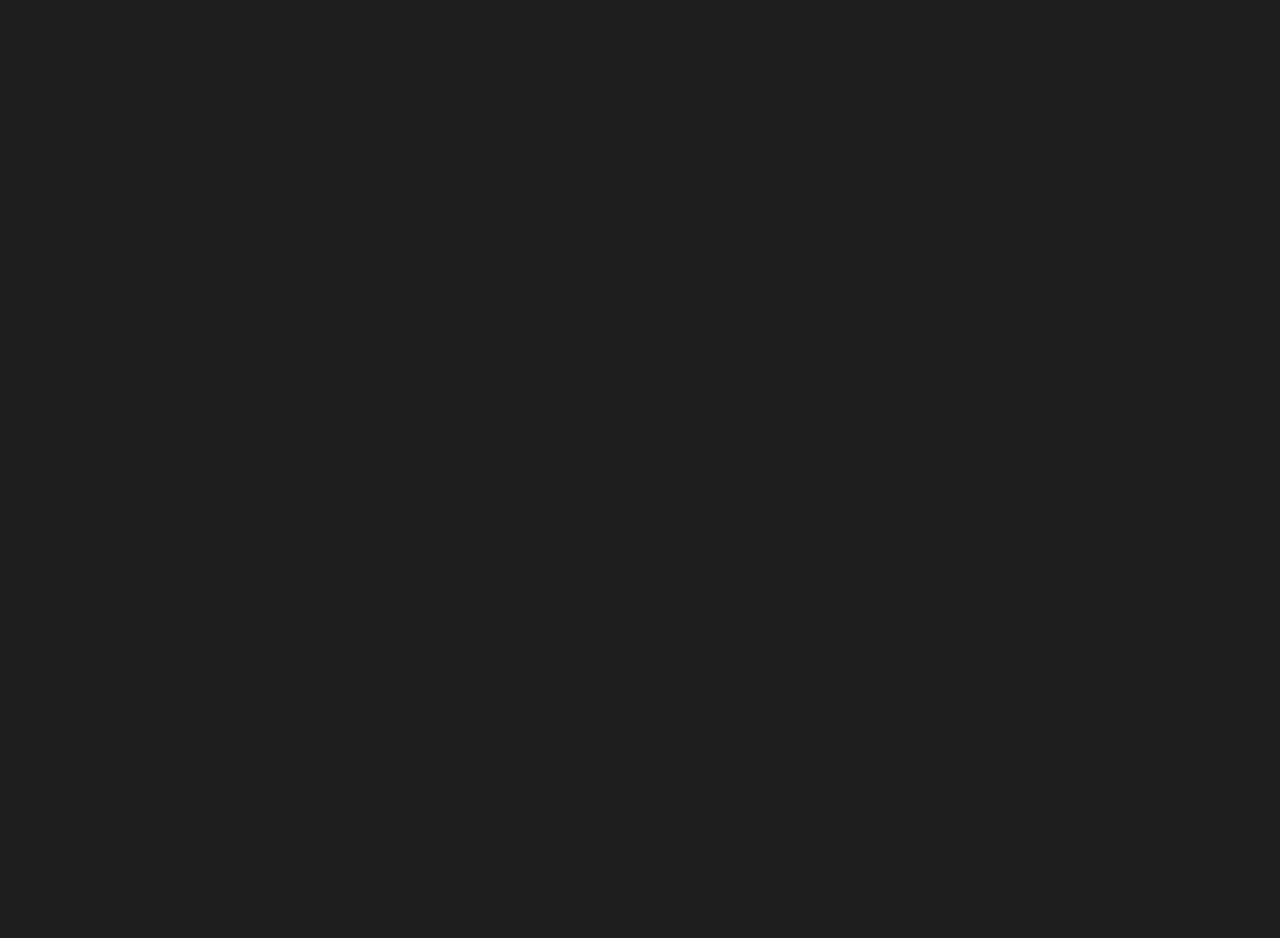
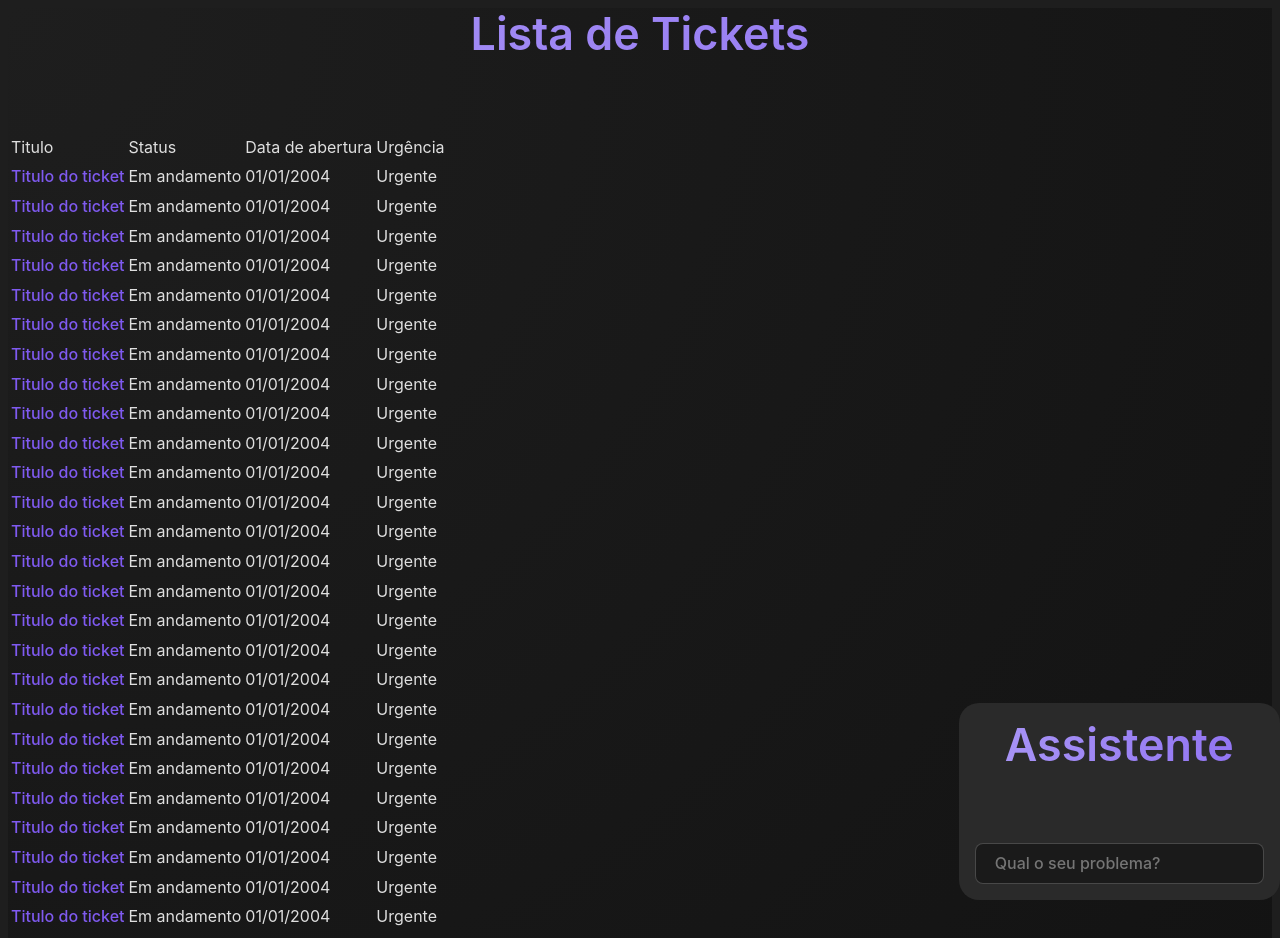
Before and after one commit to werean/PIM, a React (Vite) app in the folder frontend/: page /tickets in a window 1280 px wide. Before the commit this address had no page. Shown: the top 938 px of the page. Before the commit the page ends 800 px from the top, so only its background shows below. Built offline with nearby package versions, Linux system fonts and the light colour scheme.

Commit message:
feat: criacao da pagina de tickets

```diff
--- a/frontend/package.json
+++ b/frontend/package.json
@@ -12,6 +12,7 @@
   "dependencies": {
     "react": "^19.1.1",
     "react-dom": "^19.1.1",
+    "react-icons": "^5.5.0",
     "react-router-dom": "^7.9.3"
   },
   "devDependencies": {
--- /dev/null
+++ b/frontend/src/components/Assistente.tsx
@@ -0,0 +1,23 @@
+import styles from "../css/Tickets.module.css";
+
+type AssistenteProps = {
+  supportOpen: boolean;
+};
+
+export default function Assistente({ supportOpen }: AssistenteProps) {
+  return (
+    <section
+      className={styles.supportSection}
+      style={{ bottom: supportOpen ? "0px" : "-100px" }}
+    >
+      <h1 className={styles.supportTitle}>Assistente</h1>
+      <input
+        type="text"
+        name="problem__input"
+        id="problem__input"
+        placeholder="Qual o seu problema?"
+        className={styles.supportInput}
+      />
+    </section>
+  );
+}
--- /dev/null
+++ b/frontend/src/components/Ticket.tsx
@@ -0,0 +1,24 @@
+import styles from "../css/Tickets.module.css";
+
+type TicketProps = {
+  setSupportOpen: React.Dispatch<React.SetStateAction<boolean>>;
+};
+
+export default function Ticket({ setSupportOpen }: TicketProps) {
+  return (
+    <tr className={styles.cardRow}>
+      <td className={styles.cardInfo}>
+        <a
+          onClick={() => {
+            setSupportOpen(!false);
+          }}
+        >
+          Titulo do ticket
+        </a>
+      </td>
+      <td className={styles.cardInfo}>Em andamento</td>
+      <td className={styles.cardInfo}>01/01/2004</td>
+      <td className={styles.cardInfo}>Urgente</td>
+    </tr>
+  );
+}
--- /dev/null
+++ b/frontend/src/css/Tickets.module.css
@@ -0,0 +1,9 @@
+.supportSection {
+  position: fixed;
+  right: 0;
+
+  background-color: #2a2a2a;
+
+  border-radius: 20px;
+  padding: 1rem;
+}
--- a/frontend/src/main.tsx
+++ b/frontend/src/main.tsx
@@ -2,6 +2,7 @@ import { BrowserRouter, Routes, Route } from "react-router-dom";
 import { StrictMode } from "react";
 import { createRoot } from "react-dom/client";
 import LoginPage from "./pages/Login";
+import Tickets from "./pages/Tickets";
 import "./css/index.css";
 
 createRoot(document.getElementById("root")!).render(
@@ -9,6 +10,7 @@ createRoot(document.getElementById("root")!).render(
     <BrowserRouter>
       <Routes>
         <Route path="/login" element={<LoginPage />} />
+        <Route path="/tickets" element={<Tickets />} />
       </Routes>
     </BrowserRouter>
   </StrictMode>
--- a/frontend/src/pages/Login.tsx
+++ b/frontend/src/pages/Login.tsx
@@ -1,3 +1,6 @@
+import { FaEye } from "react-icons/fa6";
+//  FaEyeSlash
+
 import styles from "../css/Login.module.css";
 
 export default function LoginPage() {
@@ -9,12 +12,15 @@ export default function LoginPage() {
 
           <div className={styles.formContainer}>
             <form>
-              <input type="text" placeholder="email" />
-              <input type="password" placeholder="password" />
+              <input type="email" placeholder="email" />
+              <label htmlFor="password">
+                <input type="password" placeholder="password" maxLength={8} />
+                <FaEye />
+              </label>
               <button type="submit">Entrar</button>
             </form>
             <a href="http://">Esqueceu a senha?</a>
-            <a href="http://">Criar conta</a>{" "}
+            <a href="http://">Criar conta</a>
           </div>
         </div>
       </div>
--- /dev/null
+++ b/frontend/src/pages/Tickets.tsx
@@ -0,0 +1,63 @@
+import { useState } from "react";
+
+import Ticket from "../components/Ticket";
+import Assistente from "../components/Assistente";
+
+import styles from "../css/Tickets.module.css";
+
+export default function Tickets() {
+  const [ supportOpen, setSupportOpen ] = useState(false);
+
+  return (
+    <>
+      <h1>Lista de Tickets</h1>
+
+      <table className={styles.listContainer}>
+        <thead className={styles.cardRow}>
+          <td className={styles.cardTitle}>Titulo</td>
+          <td className={styles.cardTitle}>Status</td>
+          <td className={styles.cardTitle}>Data de abertura</td>
+          <td className={styles.cardTitle}>Urgência</td>
+        </thead>
+        <tbody className={styles.listBody}>
+          <Ticket setSupportOpen={setSupportOpen} />
+          <Ticket setSupportOpen={setSupportOpen} />
+          <Ticket setSupportOpen={setSupportOpen} />
+          <Ticket setSupportOpen={setSupportOpen} />
+          <Ticket setSupportOpen={setSupportOpen} />
+          <Ticket setSupportOpen={setSupportOpen} />
+          <Ticket setSupportOpen={setSupportOpen} />
+          <Ticket setSupportOpen={setSupportOpen} />
+          <Ticket setSupportOpen={setSupportOpen} />
+          <Ticket setSupportOpen={setSupportOpen} />
+          <Ticket setSupportOpen={setSupportOpen} />
+          <Ticket setSupportOpen={setSupportOpen} />
+          <Ticket setSupportOpen={setSupportOpen} />
+          <Ticket setSupportOpen={setSupportOpen} />
+          <Ticket setSupportOpen={setSupportOpen} />
+          <Ticket setSupportOpen={setSupportOpen} />
+          <Ticket setSupportOpen={setSupportOpen} />
+          <Ticket setSupportOpen={setSupportOpen} />
+          <Ticket setSupportOpen={setSupportOpen} />
+          <Ticket setSupportOpen={setSupportOpen} />
+          <Ticket setSupportOpen={setSupportOpen} />
+          <Ticket setSupportOpen={setSupportOpen} />
+          <Ticket setSupportOpen={setSupportOpen} />
+          <Ticket setSupportOpen={setSupportOpen} />
+          <Ticket setSupportOpen={setSupportOpen} />
+          <Ticket setSupportOpen={setSupportOpen} />
+          <Ticket setSupportOpen={setSupportOpen} />
+          <Ticket setSupportOpen={setSupportOpen} />
+          <Ticket setSupportOpen={setSupportOpen} />
+          <Ticket setSupportOpen={setSupportOpen} />
+          <Ticket setSupportOpen={setSupportOpen} />
+          <Ticket setSupportOpen={setSupportOpen} />
+          <Ticket setSupportOpen={setSupportOpen} />
+          <Ticket setSupportOpen={setSupportOpen} />
+          <Ticket setSupportOpen={setSupportOpen} />
+        </tbody>
+      </table>
+      <Assistente supportOpen={supportOpen} />
+    </>
+  );
+}
```
Also changed, not shown: 1 other file (tests, documents, lock files or other folders).
